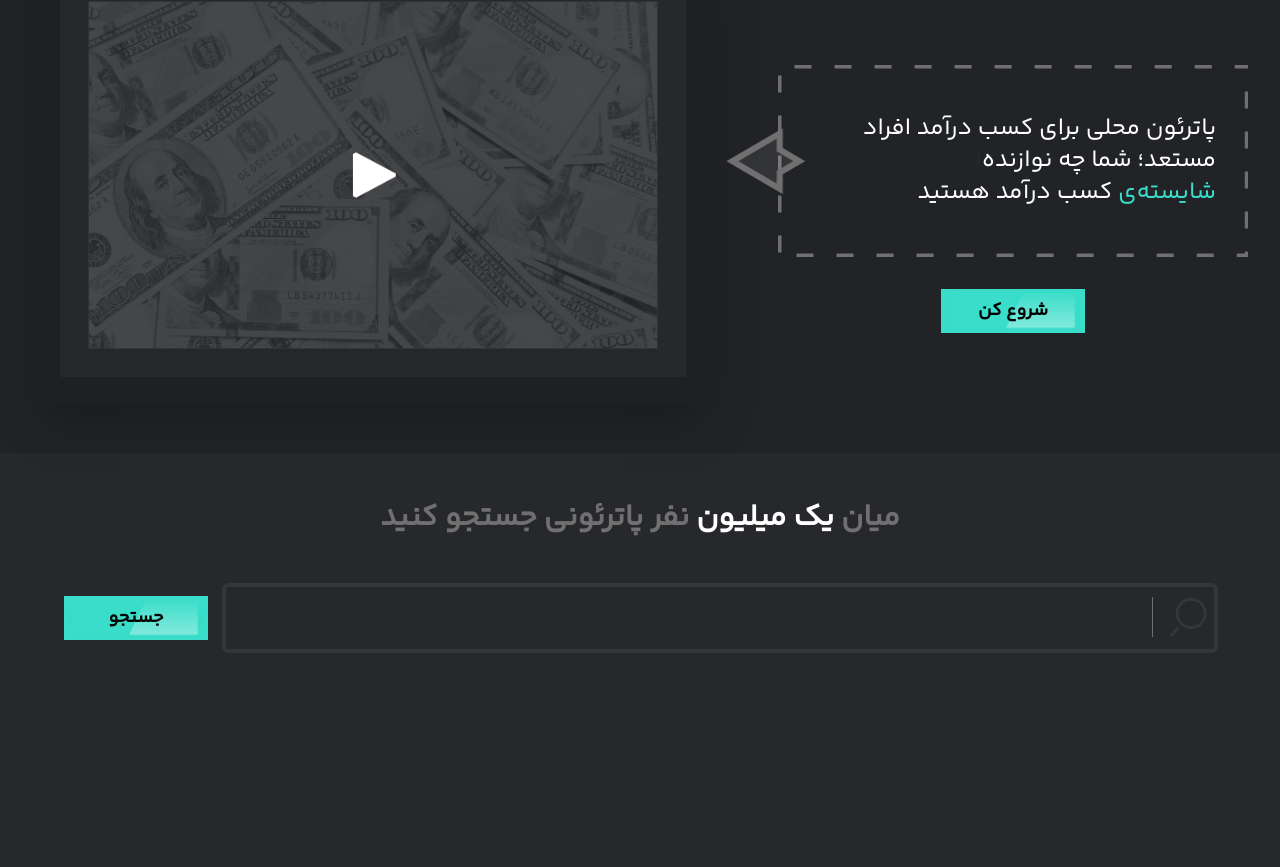
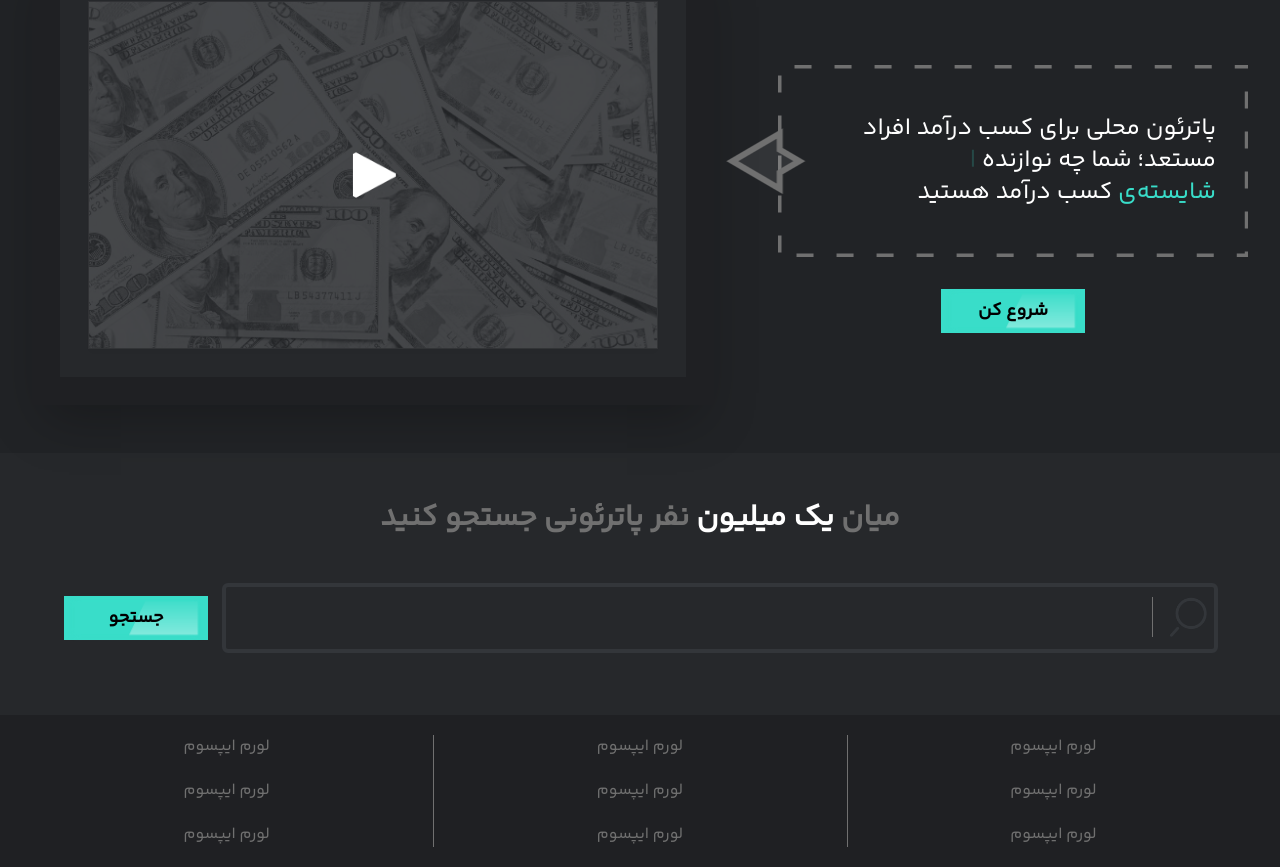
Before and after one commit to kolako54/shaya, a React (Vite) app: page / in a window 1280 px wide. Shown: the part 181-1048 px from the top of the page. Before the commit the page ends 878 px from the top, so only its background shows below. Built offline with nearby package versions, Linux system fonts and the light colour scheme.

Commit message:
fix: add footer in homePage

```diff
--- a/src/App.tsx
+++ b/src/App.tsx
@@ -9,7 +9,7 @@ const App = () => {
   return (
     <>
       <Navbar />
-      <div className="min-h-screen bg-bgPrimary">
+      <div className="bg-bgPrimary">
         <Routes>
           <Route path="/" element={<HomePage />} />
           <Route path="/signup" element={<SignupPage />} />
--- a/src/components/Footer.tsx
+++ b/src/components/Footer.tsx
@@ -2,7 +2,7 @@ import React from "react";
 
 const Footer = () => {
   return (
-    <div className="grid w-full flex-col bg-bgSecondary  p-5 text-center text-textMuted sm:grid-cols-3">
+    <div className="mt-16 grid w-full flex-col bg-bgSecondary  p-5 text-center text-textMuted sm:grid-cols-3">
       <div className="relative">
         <div className="space-y-5 py-5 sm:py-0">
           <p>لورم ایپسوم</p>
--- a/src/pages/HomePage.tsx
+++ b/src/pages/HomePage.tsx
@@ -1,3 +1,4 @@
+import Footer from "@/components/Footer";
 import { Header } from "@/components/Header";
 import { HeaderSearch } from "@/components/HeaderSearch";
 
@@ -8,6 +9,7 @@ export const HomePage = () => {
       <div className="container">
         <HeaderSearch />
       </div>
+      <Footer />
     </>
   );
 };
```
